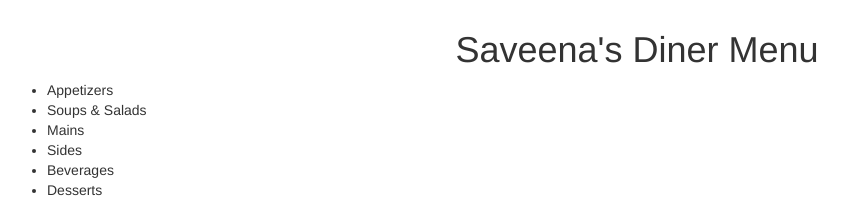
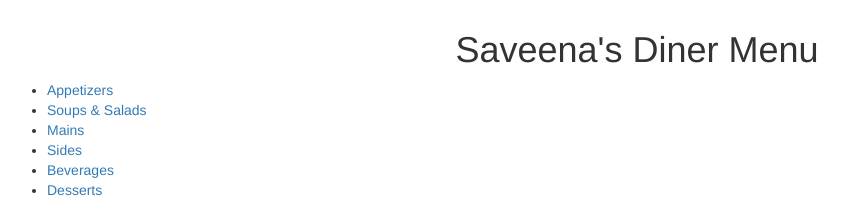
Before and after one commit to saveenaatwal/saveenaatwal.github.io, a plain HTML site: page presentations/week9/upload.html in a window 1280 px wide. Shown: the top 207 px of the page, without its empty margins (3-871 px from the left). Drawn offline with nearby package versions, Linux system fonts and the light colour scheme.

Commit message:
week9Fix

```diff
--- a/presentations/week9/upload.html
+++ b/presentations/week9/upload.html
@@ -39,12 +39,12 @@
 
 <nav>
   <ul>
-    <li>Appetizers</li>
-    <li>Soups & Salads</li>
-    <li>Mains</li>
-    <li>Sides</li>
-    <li>Beverages</li>
-    <li>Desserts</li>
+    <li><a href="appetizers.png">Appetizers</a></li>
+    <li><a href="soupsalad.png">Soups & Salads</a></li>
+    <li><a href="mains.png">Mains</a></li>
+    <li><a href="sides.png">Sides</a></li>
+    <li><a href="beverages.png">Beverages</a></li>
+    <li><a href="desserts.png">Desserts</a></li>
   </ul>
 </nav>
 
```
Also changed, not shown: 2 other files.
